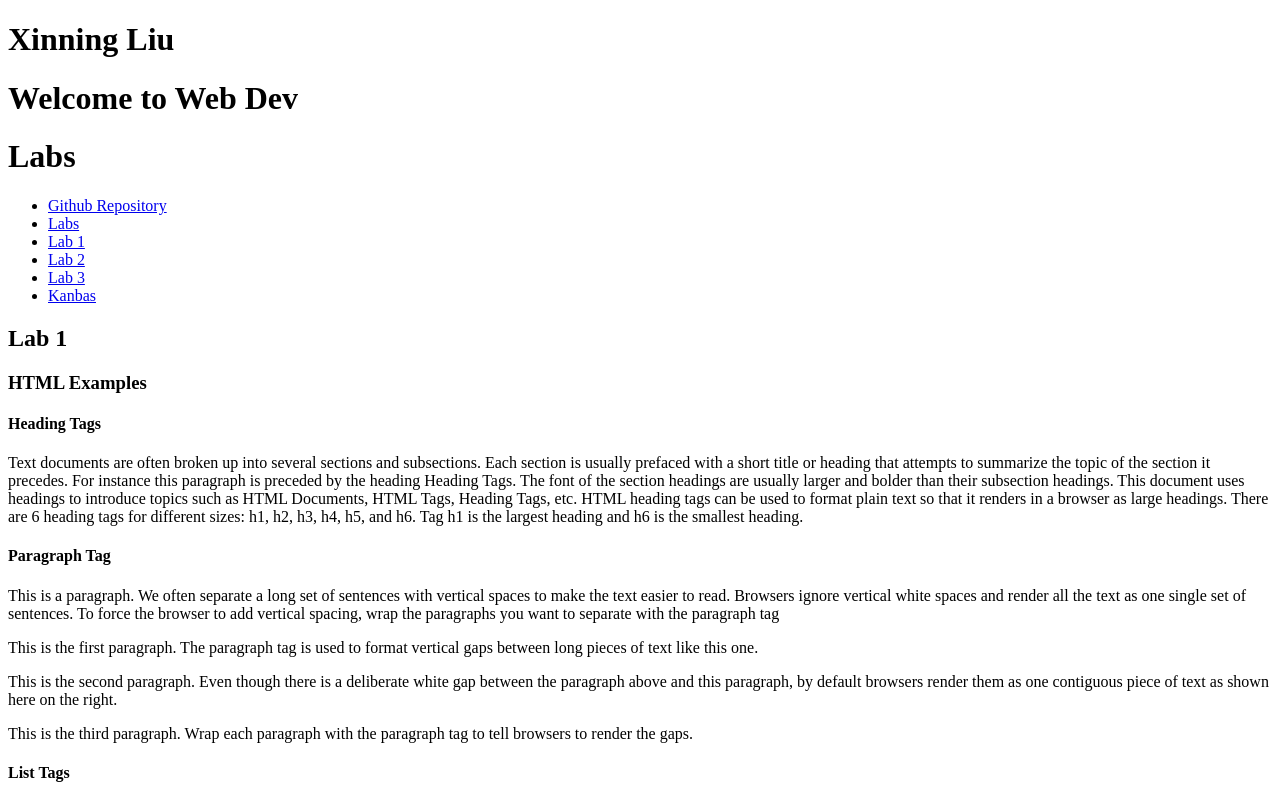
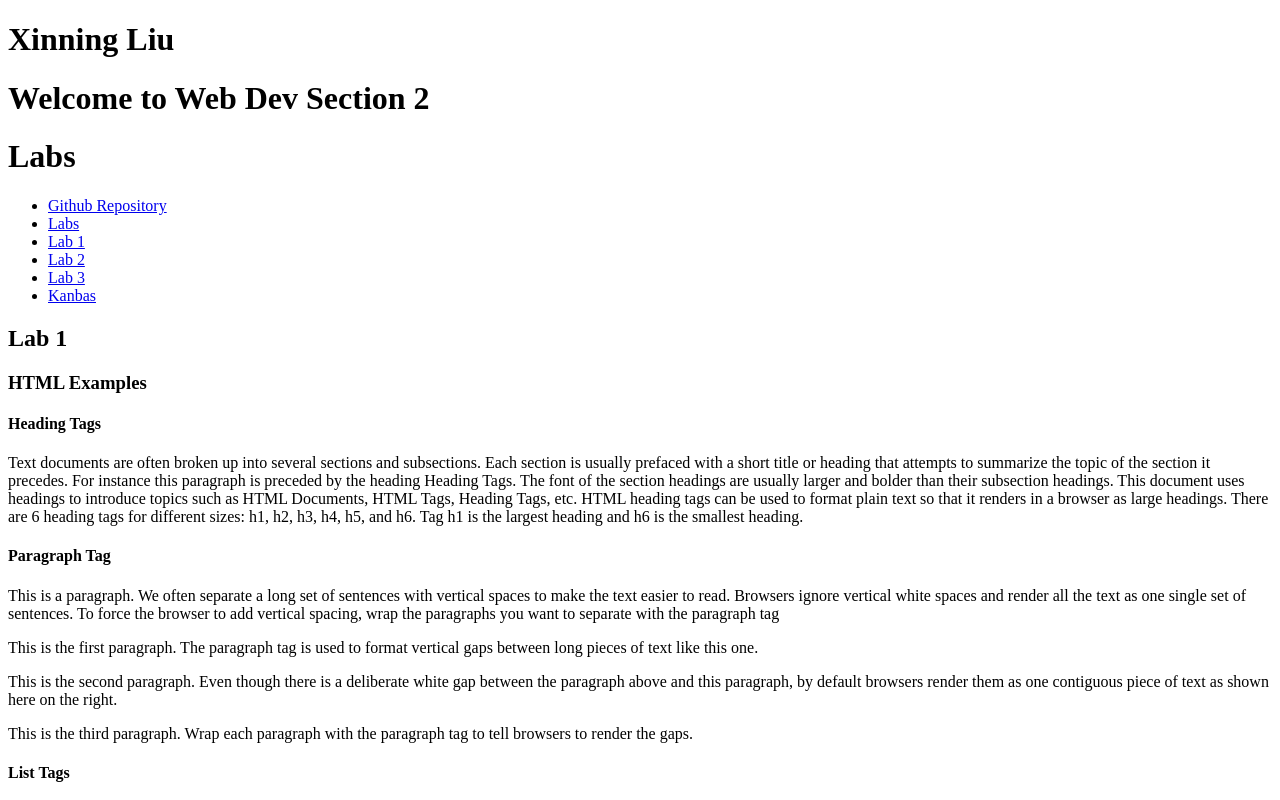
Before and after one commit to jannunzi/kanbas-react-web-app-cs4550-02-f24, a React (Create React App) app: page /#/Labs/Lab1 in a window 1280 px wide. Shown: the top 800 px of the page. Built offline with nearby package versions, Linux system fonts and the light colour scheme.

Commit message:
section name

```diff
--- a/src/Labs/index.tsx
+++ b/src/Labs/index.tsx
@@ -8,7 +8,7 @@
   return (
     <div id="wd-labs">
       <h1>Xinning Liu</h1>
-      <h1>Welcome to Web Dev</h1>
+      <h1>Welcome to Web Dev Section 2</h1>
       <h1>Labs</h1>
       <TOC />
       <Routes>
```
